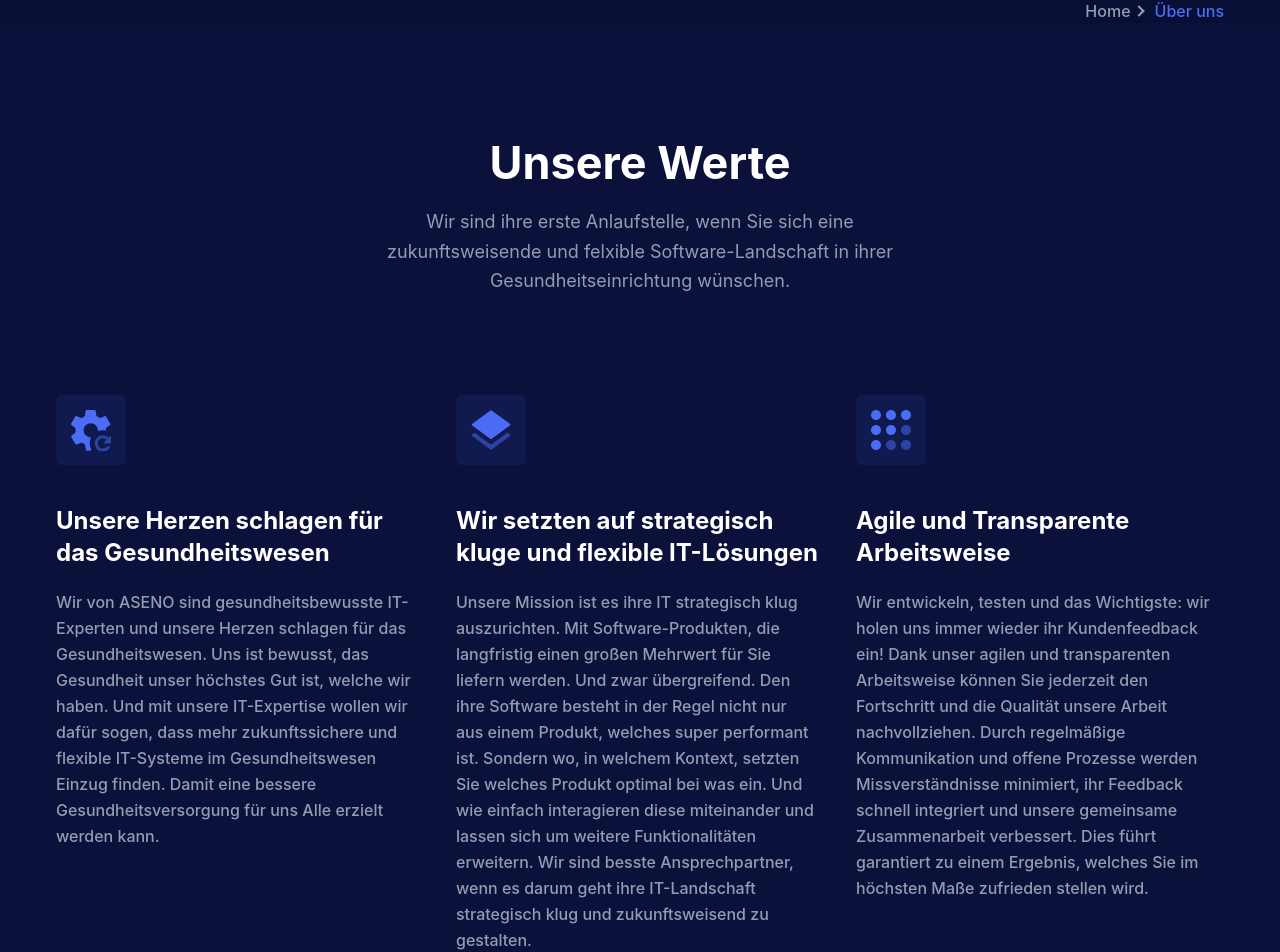
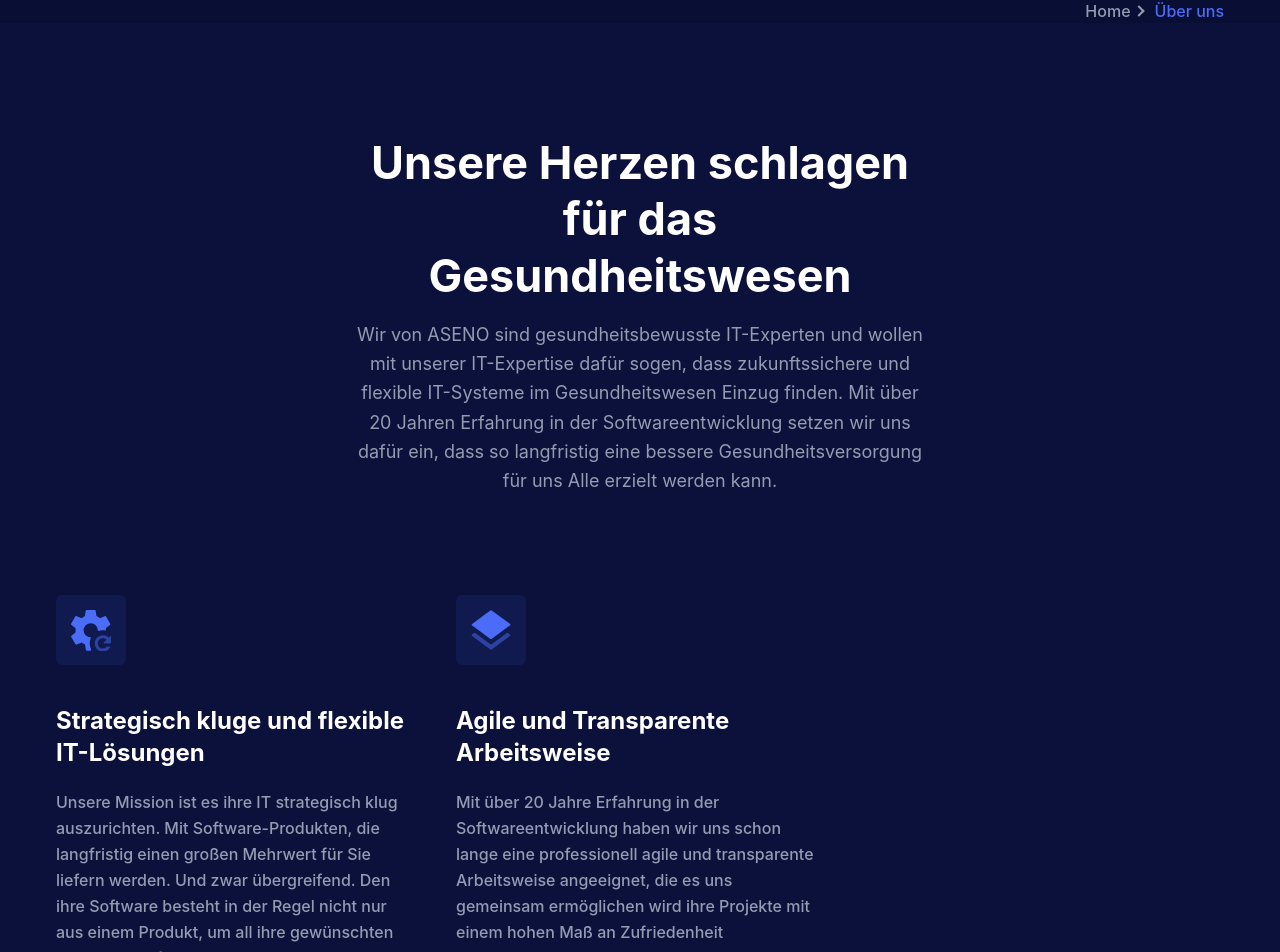
Before and after one commit to aseno-gmbh/aseno-gmbh.github.io, a Next.js app: page /about in a window 1280 px wide. Shown: the part 151-1103 px from the top of the page. Built offline with nearby package versions, Linux system fonts and the light colour scheme.

Commit message:
aktueller Stand

```diff
--- a/app/about/aboutOurValuesList.jsx
+++ b/app/about/aboutOurValuesList.jsx
@@ -29,20 +29,20 @@ const aboutOurValuesList = [
     paragraph:
       "The IT infrastructure and the appropriate software are crucial for every success. Public, private cloud or both? Do not try to reinvent the wheel! Let ASENO help you introduce the best for your enterprise.",
   },
-  {
-    id: 3,
-    icon: (
-      <svg width="40" height="40" viewBox="0 0 40 40" className="fill-current">
-        <path
-          opacity="0.5"
-          d="M20 30C22.75 30 25 32.25 25 35C25 37.75 22.75 40 20 40C17.25 40 15 37.75 15 35C15 32.25 17.25 30 20 30ZM35 30C37.75 30 40 32.25 40 35C40 37.75 37.75 40 35 40C32.25 40 30 37.75 30 35C30 32.25 32.25 30 35 30ZM35 15C37.75 15 40 17.25 40 20C40 22.75 37.75 25 35 25C32.25 25 30 22.75 30 20C30 17.25 32.25 15 35 15Z"
-        />
-        <path d="M20 15C22.75 15 25 17.25 25 20C25 22.75 22.75 25 20 25C17.25 25 15 22.75 15 20C15 17.25 17.25 15 20 15ZM20 0C22.75 0 25 2.25 25 5C25 7.75 22.75 10 20 10C17.25 10 15 7.75 15 5C15 2.25 17.25 0 20 0ZM5 30C7.75 30 10 32.25 10 35C10 37.75 7.75 40 5 40C2.25 40 0 37.75 0 35C0 32.25 2.25 30 5 30ZM5 15C7.75 15 10 17.25 10 20C10 22.75 7.75 25 5 25C2.25 25 0 22.75 0 20C0 17.25 2.25 15 5 15ZM5 0C7.75 0 10 2.25 10 5C10 7.75 7.75 10 5 10C2.25 10 0 7.75 0 5C0 2.25 2.25 0 5 0ZM35 0C37.75 0 40 2.25 40 5C40 7.75 37.75 10 35 10C32.25 10 30 7.75 30 5C30 2.25 32.25 0 35 0Z" />
-      </svg>
-    ),
-    title: "Agile und transparente Arbeitsweise",
-    paragraph:
-      "Which products do your customers need and how can you provide new services by using the data you have currently available? ASENO would love to help you discover new opportunities.",
-  }
+  // {
+  //   id: 3,
+  //   icon: (
+  //     <svg width="40" height="40" viewBox="0 0 40 40" className="fill-current">
+  //       <path
+  //         opacity="0.5"
+  //         d="M20 30C22.75 30 25 32.25 25 35C25 37.75 22.75 40 20 40C17.25 40 15 37.75 15 35C15 32.25 17.25 30 20 30ZM35 30C37.75 30 40 32.25 40 35C40 37.75 37.75 40 35 40C32.25 40 30 37.75 30 35C30 32.25 32.25 30 35 30ZM35 15C37.75 15 40 17.25 40 20C40 22.75 37.75 25 35 25C32.25 25 30 22.75 30 20C30 17.25 32.25 15 35 15Z"
+  //       />
+  //       <path d="M20 15C22.75 15 25 17.25 25 20C25 22.75 22.75 25 20 25C17.25 25 15 22.75 15 20C15 17.25 17.25 15 20 15ZM20 0C22.75 0 25 2.25 25 5C25 7.75 22.75 10 20 10C17.25 10 15 7.75 15 5C15 2.25 17.25 0 20 0ZM5 30C7.75 30 10 32.25 10 35C10 37.75 7.75 40 5 40C2.25 40 0 37.75 0 35C0 32.25 2.25 30 5 30ZM5 15C7.75 15 10 17.25 10 20C10 22.75 7.75 25 5 25C2.25 25 0 22.75 0 20C0 17.25 2.25 15 5 15ZM5 0C7.75 0 10 2.25 10 5C10 7.75 7.75 10 5 10C2.25 10 0 7.75 0 5C0 2.25 2.25 0 5 0ZM35 0C37.75 0 40 2.25 40 5C40 7.75 37.75 10 35 10C32.25 10 30 7.75 30 5C30 2.25 32.25 0 35 0Z" />
+  //     </svg>
+  //   ),
+  //   title: "Agile und transparente Arbeitsweise",
+  //   paragraph:
+  //     "Which products do your customers need and how can you provide new services by using the data you have currently available? ASENO would love to help you discover new opportunities.",
+  // }
 ];
 export default aboutOurValuesList;
--- a/app/about/page.jsx
+++ b/app/about/page.jsx
@@ -6,6 +6,7 @@ import Team from "@/components/Team";
 import { useTranslation } from 'react-i18next';
 import aboutOurValuesList from "./aboutOurValuesList";
 import aboutOurExperticesList from "./aboutOurExperticesList";
+import TitleParagrapButtonSection from "@/components/Common/TitleParagraphButtonSection";
 
 
 
@@ -33,6 +34,7 @@ const AboutUsPage = () => {
       />
 
     <Features featuresData={aboutOurValuesList} title={title} paragraph={paragraph} />
+    <TitleParagrapButtonSection title={"Kostenfreies Beratungsgespräch"} paragraph={"Buchen Sie jetzt ihr Gespräch"} linkPath={"/contact"} linkName={"Termin buchen"}/>
     <Features featuresData={aboutOurExperticesList} title={title2} paragraph={paragraph2} />
     <Team />
     </>
--- a/app/page.jsx
+++ b/app/page.jsx
@@ -1,11 +1,10 @@
 "use client";
 import Team from "@/components/Team";
 import Hero from "@/components/Hero";
-import TitleParagrapButtonSection from "@/components/Common/TitleParagraphButtonSection";
 import Testimonials from "@/components/Testimonials";
-import Features from "@/components/Features";
 import featuresData from "@/components/Features/featuresData";
 import { useTranslation } from 'react-i18next';
+import FeaturesWithButton from "@/components/Features/featuresWithButton";
 //import { Inter } from "@next/font/google";
 
 //const inter = Inter({ subsets: ["latin"] });
@@ -15,8 +14,7 @@ export default function Home() {
   return (
     <>
       <Hero title={t('home.asenoTitle')} paragraph={t('home.firstLine')} linkPath={'/about'} linkName={t('menuData.about')} />
-      <Features featuresData={featuresData} title={t('about.title')} paragraph={t('about.firstLine')}/>
-      <TitleParagrapButtonSection title={t('home.identificationQuestion')} paragraph={t('home.identificationFirstLine')} linkPath={'/services'} linkName={t('menuData.services')}/>
+      <FeaturesWithButton featuresData={featuresData} title={t('home.identificationQuestion')} paragraph={t('home.identificationFirstLine')} linkPath={'/services'} linkName={t('menuData.services')}/>
       {/* <Video />
       <Brands /> */}
       {/* <AboutSectionOne />
--- a/public/locales/de/translation.json
+++ b/public/locales/de/translation.json
@@ -51,22 +51,22 @@
 
   "home": {
     "asenoTitle": "Software Engineering für ein besseres Gesundheitswesen",
-    "firstLine": "Unsere Mission ist es, das Gesundheitswesen durch innovative und bewährte Softwarelösungen zu transformieren. Durch den Einsatz von modernsten Technologien wie künstliche Intelligenz, Big Data und Cloud Computing wollen wir die Effizienz und Qualität der Gesundheitsversorgung verbessern, um einen nachhaltigen Mehrwert für Patienten, medizinisches Personal und Gesundheitseinrichtungen zu schaffen.",
+    "firstLine": "Unsere Mission ist es, das Gesundheitswesen durch innovative und bewährte Softwarelösungen zu transformieren. Durch den Einsatz von modernsten Technologien wie Cloud Computing, Big Data und künstliche Intelligenz wollen wir die Effizienz und Qualität der Gesundheitsversorgung verbessern, um einen nachhaltigen Mehrwert für Patienten, medizinisches Personal und Gesundheitseinrichtungen zu schaffen.",
     "identificationQuestion": "Sie wollen ihre Software auf das nächste Level heben?",
     "identificationFirstLine": "Wir analysieren ihre bestehende IT-Landschaft und geben konkrete Handlungsempfehlungen für eine strategisch nachhaltige Software-Architektur, die es ihnen ermöglicht ihre Prozesse Stück für Stück zu digitalisieren und innovative, entscheidungsunterstützende Module leicht zu integrieren."
 
   },
   "about": {
-    "values-title" : "Unsere Werte",
-    "values-firstLine": "Wir sind ihre erste Anlaufstelle, wenn Sie sich eine zukunftsweisende und felxible Software-Landschaft in ihrer Gesundheitseinrichtung wünschen.",
-    "value-list-title-2": "Wir setzten auf strategisch kluge und flexible IT-Lösungen",
-    "value-list-descrition-2": "Unsere Mission ist es ihre IT strategisch klug auszurichten. Mit Software-Produkten, die langfristig einen großen Mehrwert für Sie liefern werden. Und zwar übergreifend. Den ihre Software besteht in der Regel nicht nur aus einem Produkt, welches super performant ist. Sondern wo, in welchem Kontext, setzten Sie welches Produkt optimal bei was ein. Und wie einfach interagieren diese miteinander und lassen sich um weitere Funktionalitäten erweitern. Wir sind besste Ansprechpartner, wenn es darum geht ihre IT-Landschaft strategisch klug und zukunftsweisend zu gestalten.",
-    "value-list-title-3": "Agile und Transparente Arbeitsweise",
-    "value-list-descrition-3": "Wir entwickeln, testen und das Wichtigste: wir holen uns immer wieder ihr Kundenfeedback ein! Dank unser agilen und transparenten Arbeitsweise können Sie jederzeit den Fortschritt und die Qualität unsere Arbeit nachvollziehen. Durch regelmäßige Kommunikation und offene Prozesse werden Missverständnisse minimiert, ihr Feedback schnell integriert und unsere gemeinsame Zusammenarbeit verbessert. Dies führt garantiert zu einem Ergebnis, welches Sie im höchsten Maße zufrieden stellen wird.",
-    "value-list-title-1": "Unsere Herzen schlagen für das Gesundheitswesen",
-    "value-list-descrition-1": "Wir von ASENO sind gesundheitsbewusste IT-Experten und unsere Herzen schlagen für das Gesundheitswesen. Uns ist bewusst, das Gesundheit unser höchstes Gut ist, welche wir haben. Und mit unsere IT-Expertise wollen wir dafür sogen, dass mehr zukunftssichere und flexible IT-Systeme im Gesundheitswesen Einzug finden. Damit eine bessere Gesundheitsversorgung für uns Alle erzielt werden kann.",
+    "values-title" : "Unsere Herzen schlagen für das Gesundheitswesen",
+    "values-firstLine": "Wir von ASENO sind gesundheitsbewusste IT-Experten und wollen mit unserer IT-Expertise dafür sogen, dass zukunftssichere und flexible IT-Systeme im Gesundheitswesen Einzug finden. Mit über 20 Jahren Erfahrung in der Softwareentwicklung setzen wir uns dafür ein, dass so langfristig eine bessere Gesundheitsversorgung für uns Alle erzielt werden kann.",
+    "value-list-title-1": "Strategisch kluge und flexible IT-Lösungen",
+    "value-list-descrition-1": "Unsere Mission ist es ihre IT strategisch klug auszurichten. Mit Software-Produkten, die langfristig einen großen Mehrwert für Sie liefern werden. Und zwar übergreifend. Den ihre Software besteht in der Regel nicht nur aus einem Produkt, um all ihre gewünschten Prozesse performant abzubilden und um flexibel auf Neuerungen reagieren zu können. Die Frage ist vielmehr: Wo setzten Sie welches Produkt optimal bei was ein und wie einfach kann diese dann mit anderen Produkten interagieren? Wir von ASENO sind ihre kompetenten Ansprechpartner, wenn es darum geht ihre IT-Landschaft langfristig strategisch klug und zukunftsweisend auszurichten.",
+    "value-list-title-2": "Agile und Transparente Arbeitsweise",
+    "value-list-descrition-2": "Mit über 20 Jahre Erfahrung in der Softwareentwicklung haben wir uns schon lange eine professionell agile und transparente Arbeitsweise angeeignet, die es uns gemeinsam ermöglichen wird ihre Projekte mit einem hohen Maß an Zufriedenheit umzusetzen. Wir entwickeln, testen und das Wichtigste: wir holen uns immer wieder ihr Kundenfeedback ein! So können Sie jederzeit den Fortschritt und die Qualität unsere Arbeit nachvollziehen. Durch regelmäßige Kommunikation und offene Prozesse wird ihr Feedback schnell integriert, unsere gemeinsame Zusammenarbeit verbessert und Missverständnisse minimiert.",
+    "value-list-title-3": "Unsere Herzen schlagen für das Gesundheitswesen",
+    "value-list-descrition-3": "Wir von ASENO sind gesundheitsbewusste IT-Experten und wollen mit unserer IT-Expertise dafür sogen, dass zukunftssichere und flexible IT-Systeme im Gesundheitswesen Einzug finden. Damit langfristig eine bessere Gesundheitsversorgung für uns Alle erzielt werden kann. Denn uns ist völlig bewusst, das Gesundheit unser höchstes Gut ist. Lassen Sie uns gemeinsam innovative und bewerte Technologien zur Verbesserung ihrer Gesundheitseinrichtung nutzen!",
     "competencies-title": "Unsere IT-Kernkompetenzen",
-    "competencies-firstLine": "Wir bringen genau die richtige Expertice für zukunftsweisende und felxiblie Software mit."
+    "competencies-firstLine": "Wir sind ihre erste Anlaufstelle, wenn Sie sich eine zukunftsweisende und flexible Software-Landschaft in ihrer Gesundheitseinrichtung wünschen."
 
   },
   "services":{
```
Also changed, not shown: components/Features/featuresWithButton.jsx (added, +33 -0 lines).
